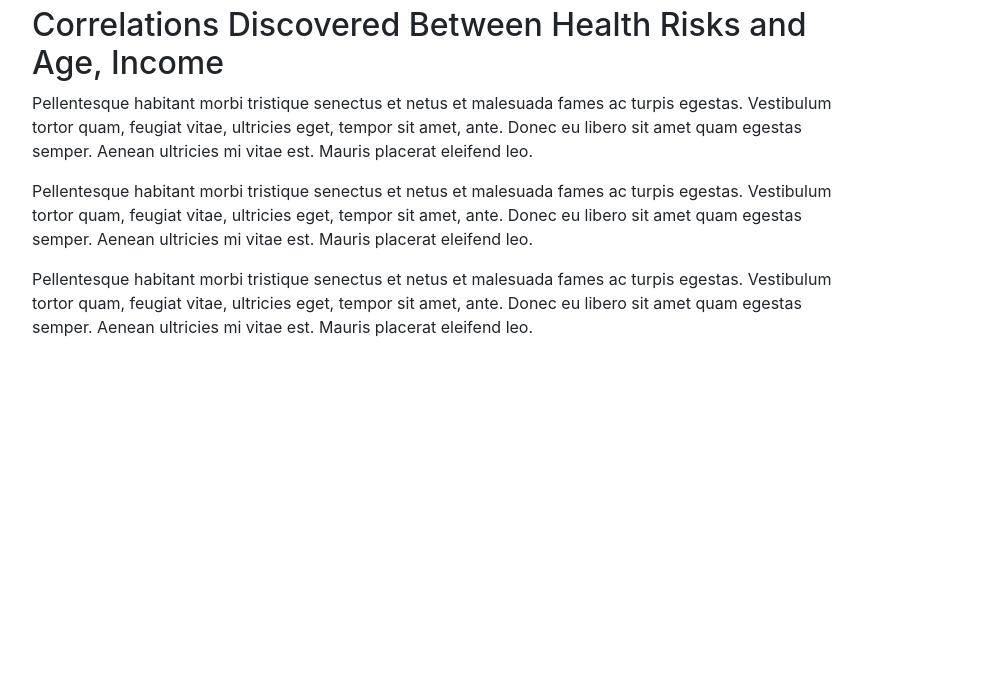
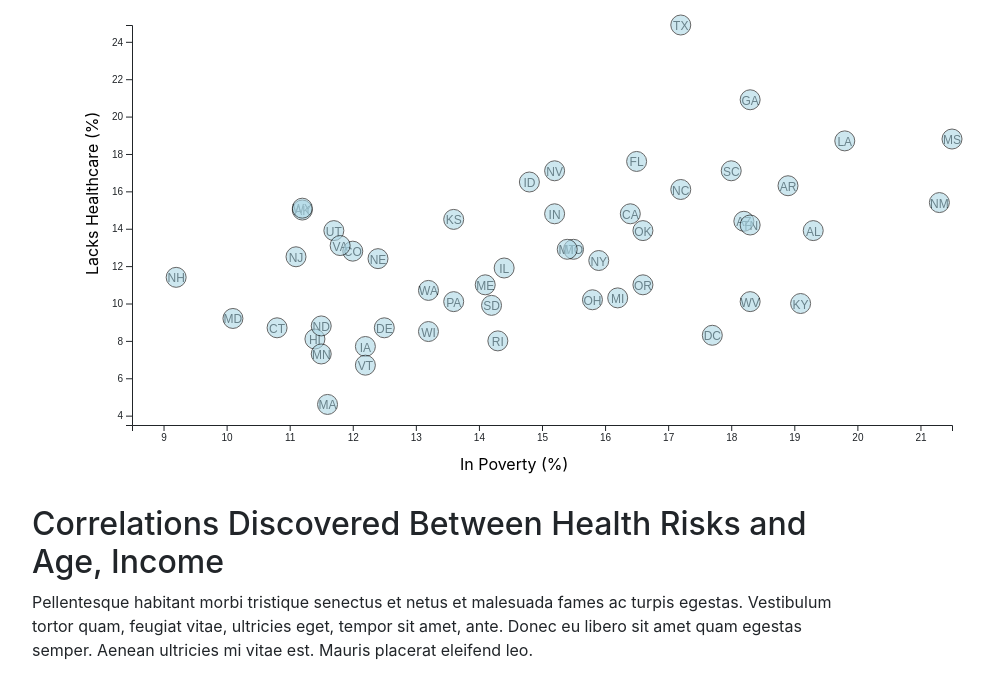
Before and after one commit to rebeccatast/D3-challenge, a plain HTML site: page index.html in a window 1280 px wide. Shown: the part 51-726 px from the top of the page, without its empty margins (53-1047 px from the left). Drawn offline with nearby package versions, Linux system fonts and the light colour scheme.

Commit message:
Update index.html

```diff
--- a/index.html
+++ b/index.html
@@ -52,7 +52,7 @@
   <script src="https://cdnjs.cloudflare.com/ajax/libs/popper.js/1.14.3/umd/popper.min.js" integrity="sha384-ZMP7rVo3mIykV+2+9J3UJ46jBk0WLaUAdn689aCwoqbBJiSnjAK/l8WvCWPIPm49" crossorigin="anonymous"></script>
   <script src="https://stackpath.bootstrapcdn.com/bootstrap/4.1.3/js/bootstrap.min.js" integrity="sha384-ChfqqxuZUCnJSK3+MXmPNIyE6ZbWh2IMqE241rYiqJxyMiZ6OW/JmZQ5stwEULTy" crossorigin="anonymous"></script>
   <script src="https://d3js.org/d3.v5.min.js"></script>
-  <script type="text/javascript" src="assets/js/app1.js"></script>
+  <script type="text/javascript" src="assets/js/app.js"></script>
 
 </body>
 
```
